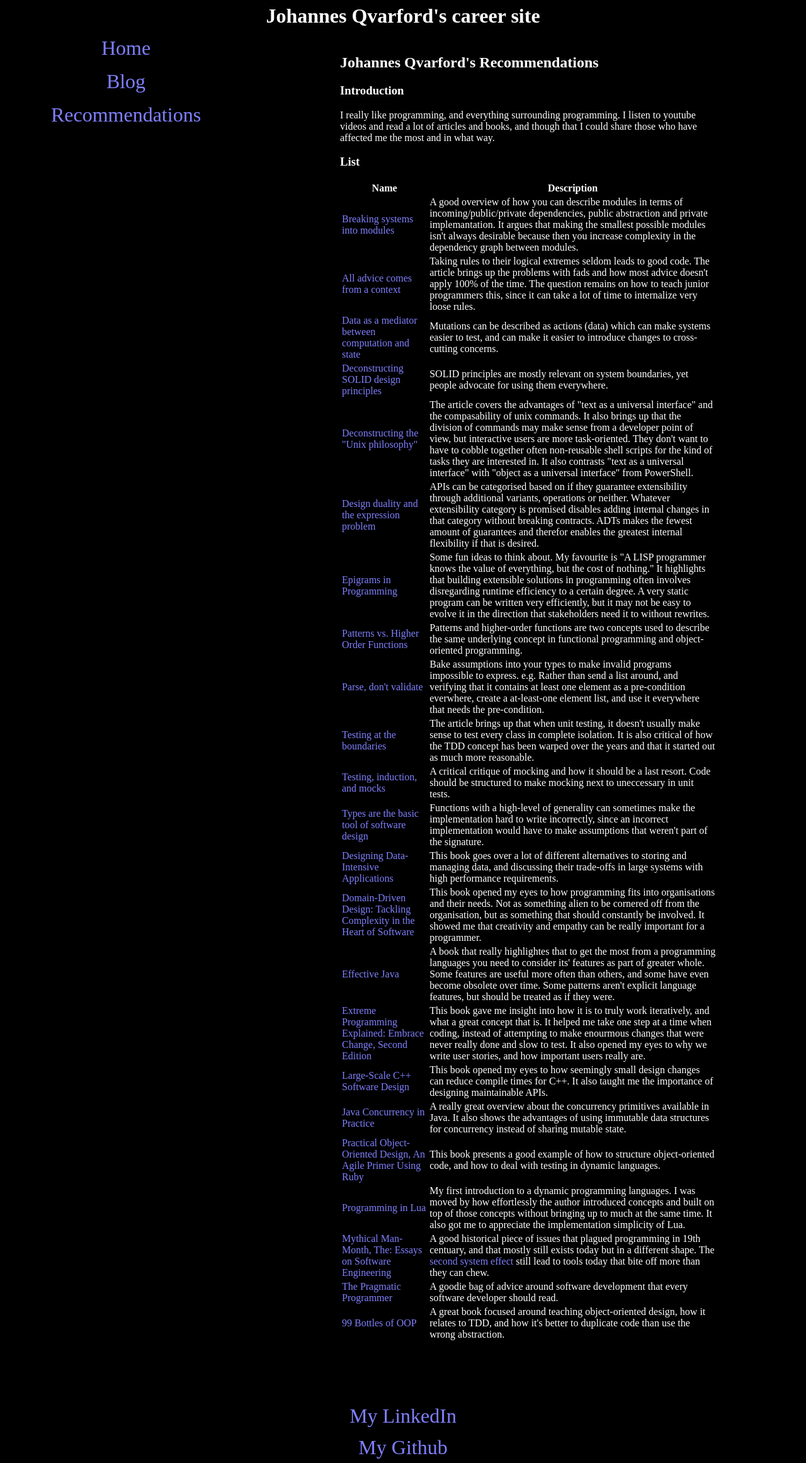
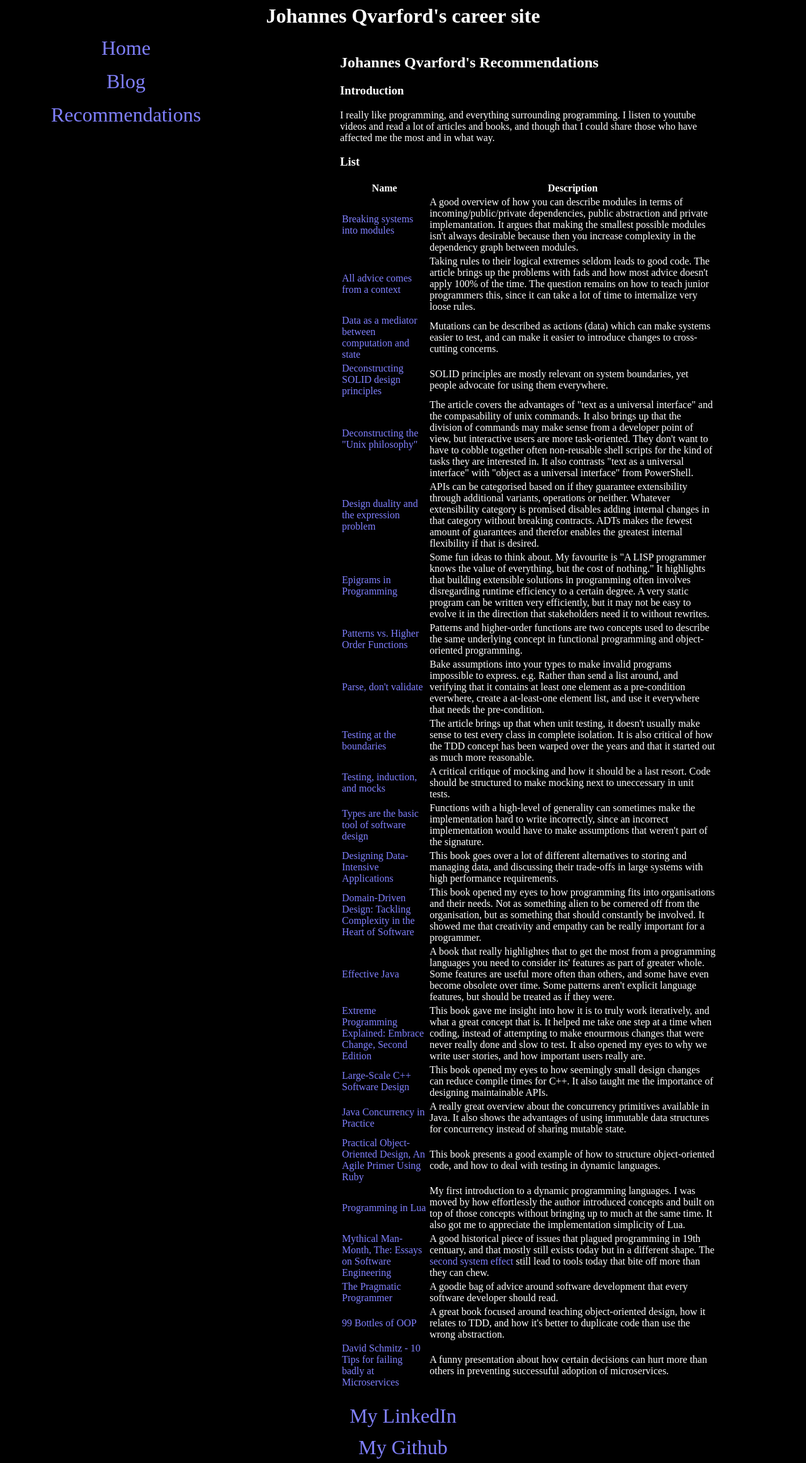
Before and after one commit to johannes-qvarford/johannes-qvarford.github.io, a Jekyll site: the page built from recommendations/index.html, in a window 1280 px wide. Shown: the whole page at 63% size. Built offline with Jekyll 4.4.1, drawn with Linux system fonts in a browser that asks for light colours.

Commit message:
David Schmitz - 10 Tips for failing badly at Microservices

```diff
--- a/recommendations/index.html
+++ b/recommendations/index.html
@@ -125,6 +125,10 @@ recommendations:
     link: https://sandimetz.com/99bottles
     review: |
       A great book focused around teaching object-oriented design, how it relates to TDD, and how it's better to duplicate code than use the wrong abstraction.
+  - name: David Schmitz - 10 Tips for failing badly at Microservices
+    link: https://www.youtube.com/watch?v=r8mtXJh3hzM
+    review: |
+      A funny presentation about how certain decisions can hurt more than others in preventing successuful adoption of microservices.
 ---
 <!--
   - name: T
@@ -135,7 +139,7 @@ recommendations:
 <!--
   TODO:
 
-https://www.youtube.com/watch?v=r8mtXJh3hzM
+
 https://www.youtube.com/watch?v=tMW08JkFrBA
 https://www.youtube.com/watch?v=r8mtXJh3hzM
 https://www.youtube.com/watch?v=VDfX44fZoMc
```
